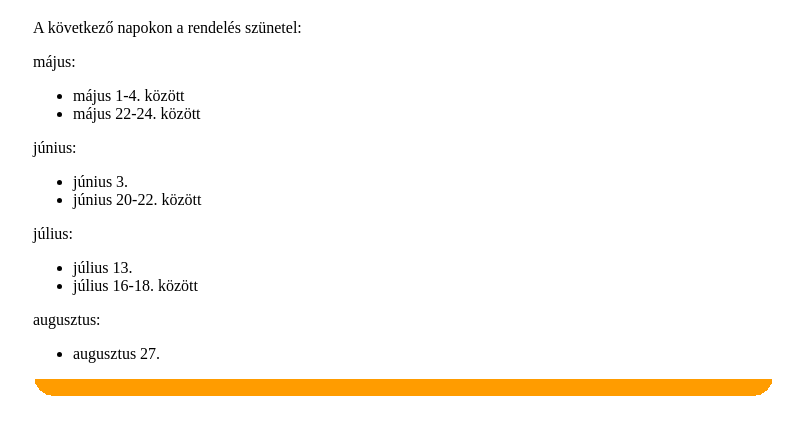
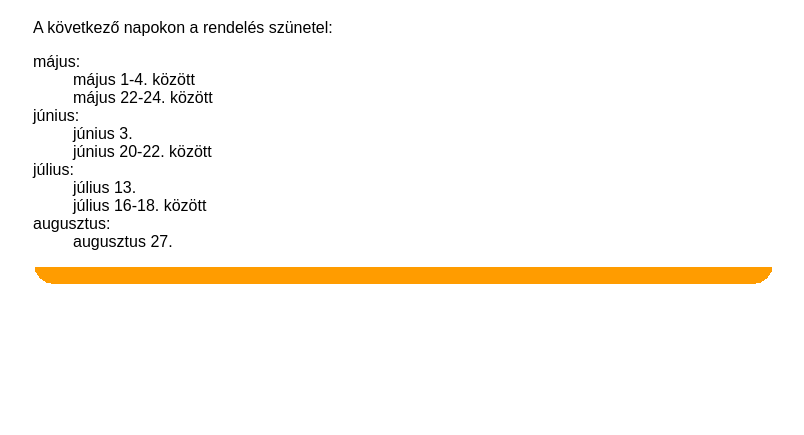
Before and after one commit to pepaSuli/html2022-team2, a plain HTML site: page ecdl/munkafájlok-28/szabadsagok.html in a window 1280 px wide. Shown: the part 287-722 px from the top of the page, without its empty margins (237-1041 px from the left). Drawn offline with Linux system fonts and the light colour scheme; a web font is replaced by a local one.

Commit message:
28. befejezve

```diff
--- a/ecdl/munkafájlok-28/styles.css
+++ b/ecdl/munkafájlok-28/styles.css
@@ -1,7 +1,8 @@
 @import url(http://fonts.googleapis.com/css?family=Oleo+Script+Swash+Caps&subset=latin,latin-ext);
 
 body{
-    font-family: serif;
+    font-family: Arial, sans-serif;
+    size: 16px;
 }
 
 .kep150
@@ -33,7 +34,13 @@ table{
     margin: 20px auto;
 }
 table, th, td{
-    border: 0;
+    border: 1px solid #666;
+}
+th{
+    padding: 1em;
+}
+td{
+    padding: 0.5em;
 }
 
 /* �rlap st�luselemek */
@@ -66,6 +73,8 @@ table, th, td{
 .mezosor .mezo input[type='reset']{
     height: 30px;
     margin: 10px;
+    width: 120px;
+    background-color: #ccc;
 }
 .mezosor.z1{
     background-color: #fef6e7;
--- a/ecdl/munkafájlok-28/szabadsagok.html
+++ b/ecdl/munkafájlok-28/szabadsagok.html
@@ -26,25 +26,19 @@
     <div id="tartalom">
         <h1>Szabadságok</h1>
         <p>A következő napokon a rendelés szünetel:</p>
-        <p>május:</p>
-        <ul>
-            <li>május 1-4. között</li>
-            <li>május 22-24. között</li>
-        </ul>
-        <p>június:</p>
-        <ul>
-            <li>június 3.</li>
-            <li>június 20-22. között</li>
-        </ul>
-        <p>július:</p>
-        <ul>
-            <li>július 13.</li>
-            <li>július 16-18. között</li>
-        </ul>
-        <p>augusztus:</p>
-        <ul>
-            <li>augusztus 27.</li>
-        </ul>
+        <dl>
+            <dt>május:</dt>
+            <dd>május 1-4. között</dd>
+            <dd>május 22-24. között</dd>
+            <dt>június:</dt>
+            <dd>június 3.</dd>
+            <dd>június 20-22. között</dd>
+            <dt>július:</dt>
+            <dd>július 13.</dd>
+            <dd>július 16-18. között</dd>
+            <dt>augusztus:</dt>
+            <dd>augusztus 27.</dd>
+        </dl>
     </div>
     <div id="oldal_alja"></div>
 </body>
```
Also changed, not shown: ecdl/munkafájlok-28/kapcsolat.html (+7 -1 lines).
